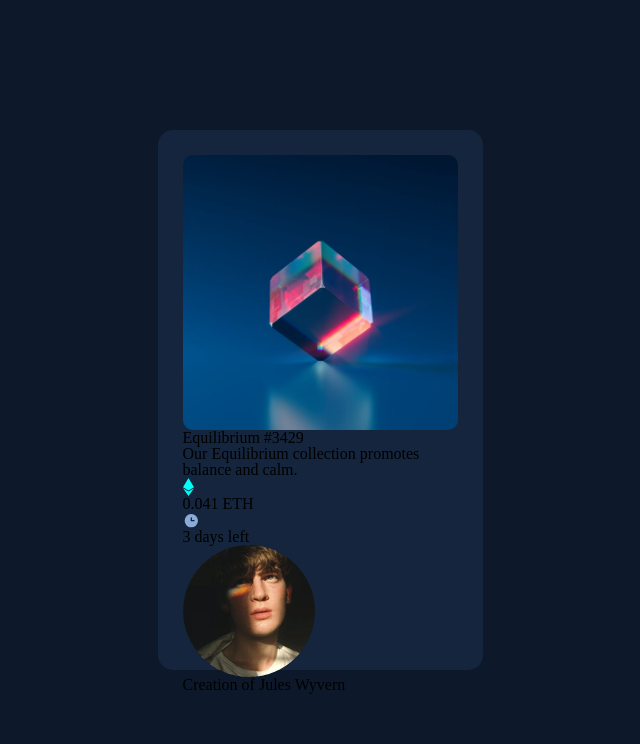
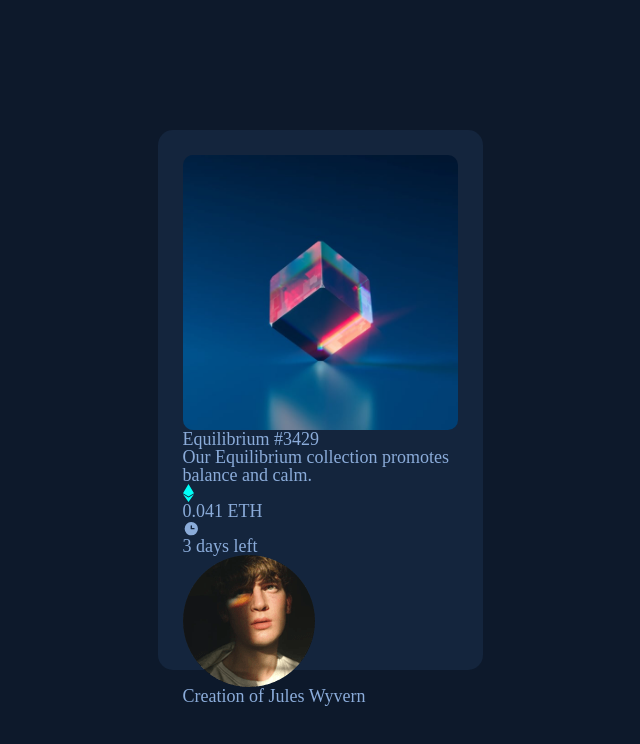
Before and after one commit to SuperSonic57/fem-nft-preview-card-component, a website: page src/index.html in a window 1280 px wide. Shown: the whole page, without its empty margins (320-960 px from the left). Drawn offline with Linux system fonts and the light colour scheme.

Commit message:
Change font size and color

```diff
--- a/src/sass/modules/_component.sass
+++ b/src/sass/modules/_component.sass
@@ -6,6 +6,8 @@
 	max-width: 86%
 	background: $clr-very-dark-blue-card-bg
 	border-radius: 15px
+	font-size: $fs-p
+	color: $clr-soft-blue
 	.component-content
 		padding: 25px
 	.nft-img
```
Also changed, not shown: src/css/style.css, 1 other file.
